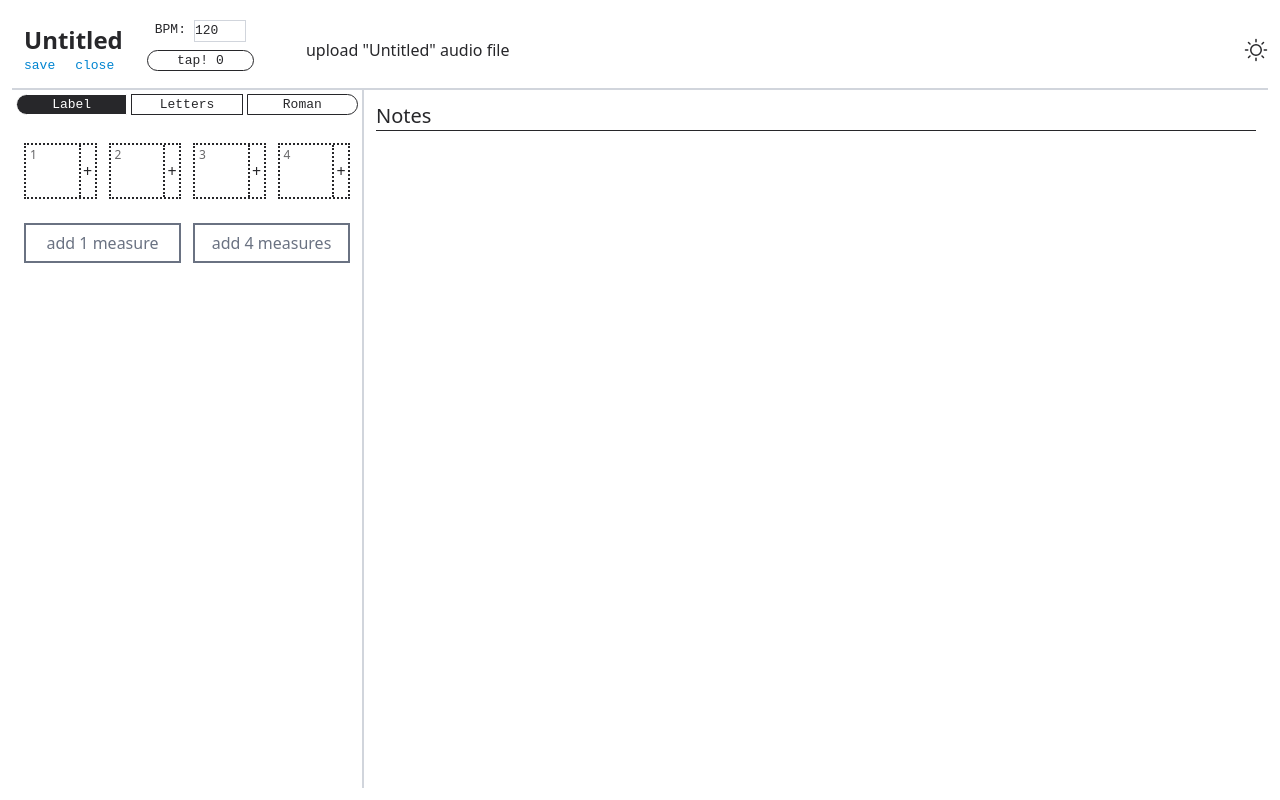
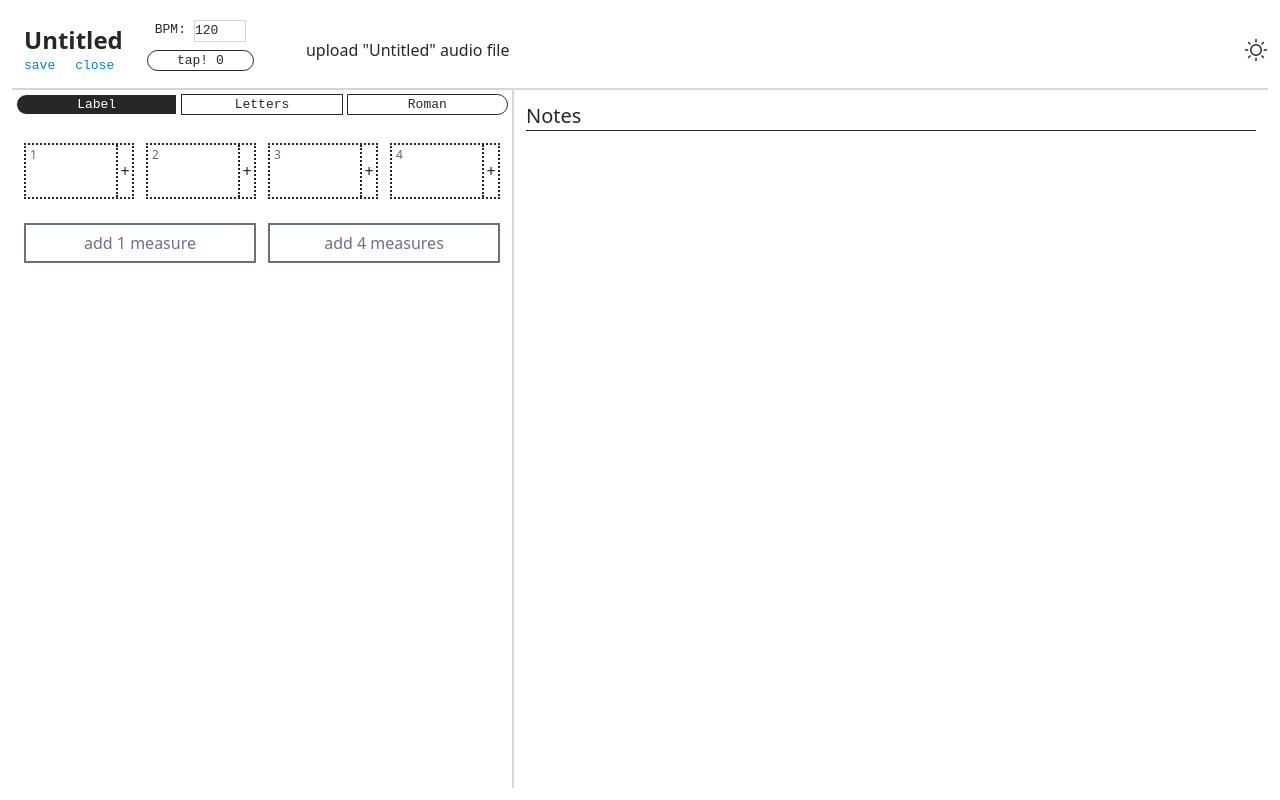
Before and after one commit to arminsf/songnotes, a React (Vite) app: page / in a window 1280 px wide. Both pictures are taken after a click on the element "New song". Built offline with nearby package versions, Linux system fonts and the light colour scheme.

Commit message:
fix: default timeline panel size

```diff
--- a/src/Editor.tsx
+++ b/src/Editor.tsx
@@ -9,7 +9,7 @@ export function Editor() {
     <div className="flex flex-col size-full">
       <Ribbon />
       <Group>
-        <Panel defaultSize={350} minSize={350}>
+        <Panel defaultSize={500} minSize={350}>
           <Timeline />
         </Panel>
         <Separator className="border border-border-weak" />
```
